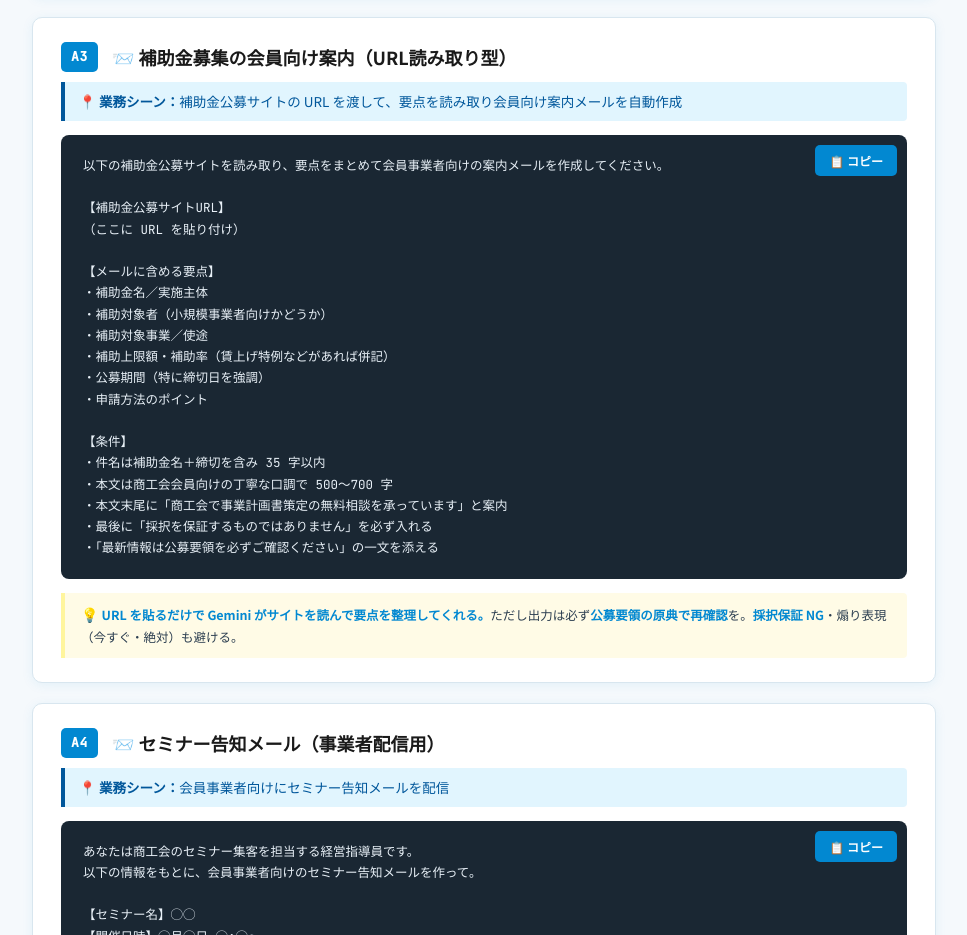
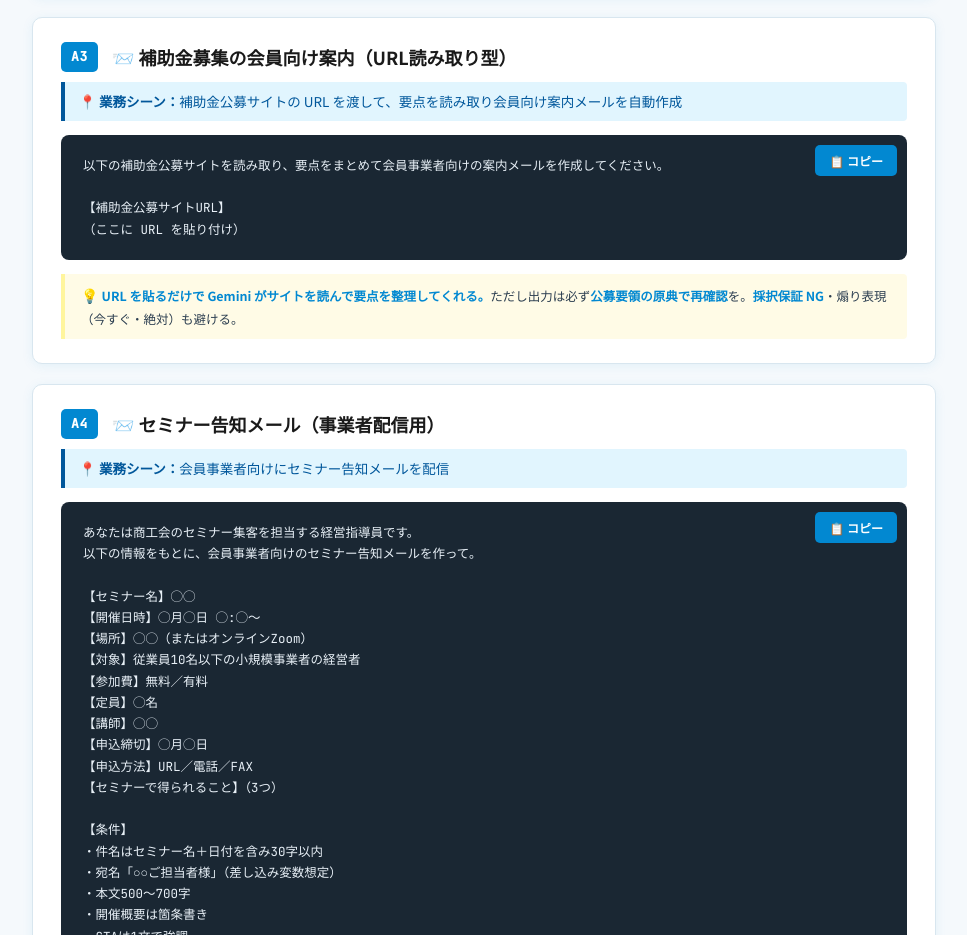
Before and after one commit to nawatanawagate/keiei-shidoin-prompts, a plain HTML site: page index.html in a window 1280 px wide. Shown: the part 1823-2758 px from the top of the page, without its empty margins (296-1263 px from the left). Drawn offline with Linux system fonts and the light colour scheme.

Commit message:
A3 を簡易プロンプト本来の形にスリム化
A は「●●を作って」の簡易プロンプト型なので、メール要件・条件指定
ブロックを削除。「URL を貼って読ませる」核アイデアだけを残し、注釈
（公募要領で再確認・採択保証NG）はそのまま維持。

Co-Authored-By: Claude Opus 4.7 (1M context) <noreply@anthropic.com>

```diff
--- a/index.html
+++ b/index.html
@@ -550,22 +550,7 @@
 <pre id="prompt-A3">以下の補助金公募サイトを読み取り、要点をまとめて会員事業者向けの案内メールを作成してください。
 
 【補助金公募サイトURL】
-（ここに URL を貼り付け）
-
-【メールに含める要点】
-・補助金名／実施主体
-・補助対象者（小規模事業者向けかどうか）
-・補助対象事業／使途
-・補助上限額・補助率（賃上げ特例などがあれば併記）
-・公募期間（特に締切日を強調）
-・申請方法のポイント
-
-【条件】
-・件名は補助金名＋締切を含み 35 字以内
-・本文は商工会会員向けの丁寧な口調で 500〜700 字
-・本文末尾に「商工会で事業計画書策定の無料相談を承っています」と案内
-・最後に「採択を保証するものではありません」を必ず入れる
-・「最新情報は公募要領を必ずご確認ください」の一文を添える</pre>
+（ここに URL を貼り付け）</pre>
       </div>
       <div class="tips"><strong>URL を貼るだけで Gemini がサイトを読んで要点を整理してくれる。</strong>ただし出力は必ず<strong>公募要領の原典で再確認</strong>を。<strong>採択保証 NG</strong>・煽り表現（今すぐ・絶対）も避ける。</div>
     </article>
```
